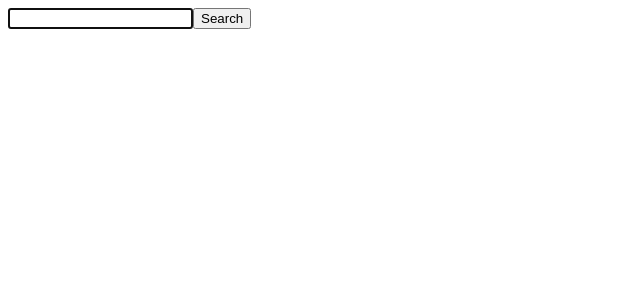
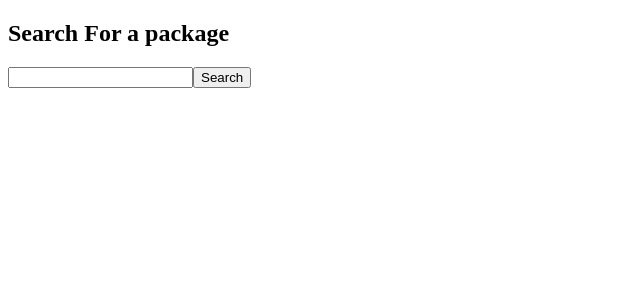
Before and after one commit to shallonkobusinge/react-with-typescript, a React (Create React App) app: page / in a window 1280 px wide. Shown: the top 300 px of the page, without its empty margins (0-640 px from the left). Built offline with nearby package versions, Linux system fonts and the light colour scheme.

Commit message:
[FEAT] default state value

```diff
--- /dev/null
+++ b/src/components/RepositoriesList.tsx
@@ -0,0 +1,21 @@
+import React from 'react';
+
+const RepositoriesList: React.FC = () => {
+    const [names, setNames] = React.useState('');
+
+    const onSubmit = (event: React.FormEvent<HTMLFormElement>) => {
+        event.preventDefault();
+    };
+
+    return (
+        <div>
+            <form onSubmit={onSubmit}>
+                <input type="text" value={names} onChange={(e) => setNames(e.target.value)}></input>
+                <button>Search</button>
+            </form>
+        </div>
+    )
+
+}
+
+export default RepositoriesList;
--- a/src/index.tsx
+++ b/src/index.tsx
@@ -1,10 +1,16 @@
 import ReactDOM from 'react-dom';
 import Input from './ref/Input';
+import { store } from './store';
+import { Provider } from 'react-redux';
+import RepositoriesList from './components/RepositoriesList';
 
 const App = () => {
     return (
         <div>
-            <Input />
+            <Provider store={store}>
+                <h2>Search For a package</h2>
+                <RepositoriesList></RepositoriesList>
+            </Provider>
         </div>
     )
 };
--- /dev/null
+++ b/src/store/index.ts
@@ -0,0 +1,2 @@
+export * from './store';
+export * as actionCreators from './action-creator'
--- a/src/store/reducer/repositoriesReducer.ts
+++ b/src/store/reducer/repositoriesReducer.ts
@@ -5,9 +5,14 @@ interface RepositoriesInitialState  {
     error: boolean | null,
     data: string[]
 }
+const initialState  = {
+    loading: false,
+    error: null,
+    data: []
+}
 
 
-const reducer = (state : RepositoriesInitialState, action: Action) : RepositoriesInitialState => {
+const reducer = (state : RepositoriesInitialState = initialState, action: Action) : RepositoriesInitialState => {
     switch (action.type) {
         case ActionTypes.SEARCH_REPOSITORIES:
             return {loading:true, error: null, data:[]}
--- /dev/null
+++ b/src/store/store.ts
@@ -0,0 +1,5 @@
+import thunk from 'redux-thunk';
+import { applyMiddleware, createStore } from 'redux';
+import reducers from './reducer';
+
+export const store = createStore(reducers, {} , applyMiddleware(thunk));
```
